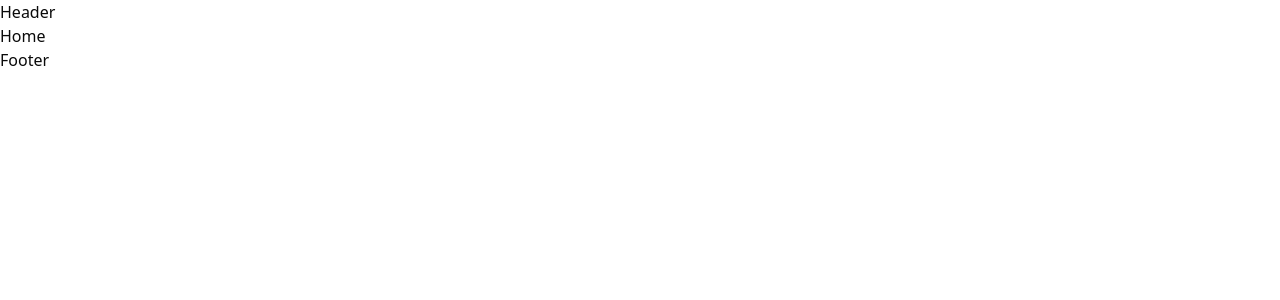
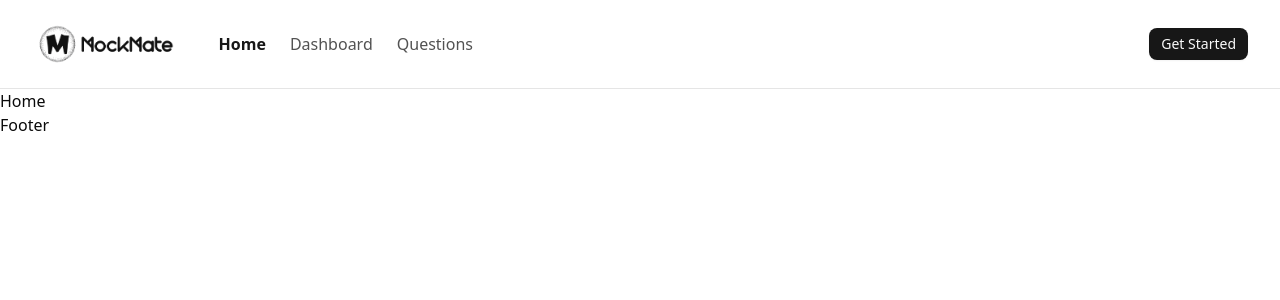
Before and after one commit to serenasunyu/AI-Mock-Interview, a React (Vite) app: page / in a window 1280 px wide. Shown: the top 300 px of the page. Built offline with nearby package versions, Linux system fonts and the light colour scheme; no server answers.

Commit message:
complete header

```diff
--- a/package.json
+++ b/package.json
@@ -11,6 +11,7 @@
   },
   "dependencies": {
     "@clerk/clerk-react": "^5.24.1",
+    "@radix-ui/react-dialog": "^1.1.6",
     "@radix-ui/react-slot": "^1.1.2",
     "@tailwindcss/vite": "^4.0.10",
     "class-variance-authority": "^0.7.1",
--- a/src/components/Header.tsx
+++ b/src/components/Header.tsx
@@ -1,8 +1,53 @@
+import { cn } from "@/lib/utils";
+import { useAuth } from "@clerk/clerk-react";
+import Container from "./Container";
+import LogoContainer from "./LogoContainer";
+import NavigationRoutes from "./NavigationRoutes";
+import { NavLink } from "react-router-dom";
+import ProfileContainer from "./ProfileContainer";
+import ToggleContainer from "./ToggleContainer";
 
 const Header = () => {
+  const { userId } = useAuth();
+
   return (
-    <div>Header</div>
-  )
-}
+    <div
+      className={cn("w-full border-b duration-150 transition-all ease-in-out")}
+    >
+      <Container>
+        <div className="flex items-center gap-4 w-full">
+          {/* logo section */}
+          <LogoContainer />
+
+          {/* navigation section */}
+          <nav className="hidden md:flex items-center gap-3"></nav>
+          <NavigationRoutes />
+
+          {userId && (
+            <NavLink
+              to="generate"
+              className={({ isActive }) =>
+                cn("text-base text-neutral-600", isActive && "text-neutral-900 font-semibold")
+              }
+            >
+              Take an interview
+            </NavLink>
+          )}
+
+          {/* profile section */}
+          <div className="ml-auto flex items-center gap-6">
+            {/* profile */}
+            <ProfileContainer />
+
+            {/* toggle */}
+            <ToggleContainer />
+
+          </div>
+
+        </div>
+      </Container>
+    </div>
+  );
+};
 
 export default Header;
--- /dev/null
+++ b/src/components/LogoContainer.tsx
@@ -0,0 +1,15 @@
+import { Link } from "react-router-dom";
+
+const LogoContainer = () => {
+  return (
+    <Link to="/">
+      <img
+        src="/src/assets/img/logo.png"
+        alt="logo"
+        className="w-full h-14 object-contain"
+      />
+    </Link>
+  );
+};
+
+export default LogoContainer;
--- /dev/null
+++ b/src/components/NavigationRoutes.tsx
@@ -0,0 +1,31 @@
+import { cn } from "@/lib/utils";
+import MainRoutes from "./ui/helpers";
+import { NavLink } from "react-router-dom";
+
+interface NavigationRoutesProps {
+    isMobile?:boolean;
+}
+const NavigationRoutes = ({isMobile = false} : NavigationRoutesProps) => {
+
+  return (
+    <ul
+        className={cn("flex items-center gap-6",
+        isMobile && "items-start flex-col gap-8")}>
+        {MainRoutes.map((route) => (
+            <NavLink
+                key={route.href}
+                to={route.href}
+                className={({isActive}) => cn(
+                    "text-base text-neutral-600",
+                    isActive && "text-neutral-900 font-semibold"
+                )}
+            >
+                {route.label}
+            </NavLink>
+        ))}
+
+    </ul>
+  );
+};
+
+export default NavigationRoutes;
--- /dev/null
+++ b/src/components/ProfileContainer.tsx
@@ -0,0 +1,32 @@
+import { useAuth, UserButton } from "@clerk/clerk-react";
+import { Loader } from "lucide-react";
+import { Link } from "react-router-dom";
+import { Button } from "./ui/button";
+
+
+const ProfileContainer = () => {
+    const {isSignedIn, isLoaded} = useAuth();
+
+    if (!isLoaded) {
+        return (
+            <div className="flex items-center">
+                <Loader className="min-w-4 min-h-4 animate-spin text-emerald-500" />
+            </div>
+        );
+    }
+
+  return (
+    <div className="flex items-center gap-6">
+        {isSignedIn ? (
+            <UserButton />
+        ) : (
+            <Link to="/signin">
+                <Button size="sm">Get Started</Button>
+            </Link>
+        )}
+
+    </div>
+  )
+}
+
+export default ProfileContainer;
--- /dev/null
+++ b/src/components/ToggleContainer.tsx
@@ -0,0 +1,50 @@
+import { useAuth } from "@clerk/clerk-react";
+import {
+    Sheet,
+    SheetContent,
+    SheetHeader,
+    SheetTitle,
+    SheetTrigger,
+  } from "@/components/ui/sheet";
+import { Menu } from "lucide-react";
+import NavigationRoutes from "./NavigationRoutes";
+import { NavLink } from "react-router-dom";
+import { cn } from "@/lib/utils";
+
+
+
+
+const ToggleContainer = () => {
+    const {userId} = useAuth();
+
+  return (
+    <Sheet>
+        <SheetTrigger className="blcok md:hidden">
+            <Menu />
+        </SheetTrigger>
+        <SheetContent>
+            <SheetHeader>
+                <SheetTitle />
+            </SheetHeader>
+
+            <nav className="gap-6 flex flex-col items-center">
+                <NavigationRoutes isMobile />
+                {
+                    userId && (
+                        <NavLink
+                        to="/generate"
+                        className={({isActive}) => cn(
+                            "text-base text-neutral-600",
+                            isActive && "text-neutral-900 font-semibold"
+                        )}>
+                            Take an interview
+                        </NavLink>
+                    )
+                }
+            </nav>
+        </SheetContent>
+    </Sheet>
+  )
+}
+
+export default ToggleContainer
--- /dev/null
+++ b/src/components/ui/helpers.ts
@@ -0,0 +1,16 @@
+const MainRoutes = [
+    {
+    label: "Home",
+    href: "/",
+    },
+    {
+    label: "Dashboard",
+    href: "/dashboard",
+    },
+    {
+    label: "Questions",
+    href: "/questions",
+    },
+];
+
+export default MainRoutes;
--- /dev/null
+++ b/src/components/ui/sheet.tsx
@@ -0,0 +1,137 @@
+import * as React from "react"
+import * as SheetPrimitive from "@radix-ui/react-dialog"
+import { XIcon } from "lucide-react"
+
+import { cn } from "@/lib/utils"
+
+function Sheet({ ...props }: React.ComponentProps<typeof SheetPrimitive.Root>) {
+  return <SheetPrimitive.Root data-slot="sheet" {...props} />
+}
+
+function SheetTrigger({
+  ...props
+}: React.ComponentProps<typeof SheetPrimitive.Trigger>) {
+  return <SheetPrimitive.Trigger data-slot="sheet-trigger" {...props} />
+}
+
+function SheetClose({
+  ...props
+}: React.ComponentProps<typeof SheetPrimitive.Close>) {
+  return <SheetPrimitive.Close data-slot="sheet-close" {...props} />
+}
+
+function SheetPortal({
+  ...props
+}: React.ComponentProps<typeof SheetPrimitive.Portal>) {
+  return <SheetPrimitive.Portal data-slot="sheet-portal" {...props} />
+}
+
+function SheetOverlay({
+  className,
+  ...props
+}: React.ComponentProps<typeof SheetPrimitive.Overlay>) {
+  return (
+    <SheetPrimitive.Overlay
+      data-slot="sheet-overlay"
+      className={cn(
+        "data-[state=open]:animate-in data-[state=closed]:animate-out data-[state=closed]:fade-out-0 data-[state=open]:fade-in-0 fixed inset-0 z-50 bg-black/80",
+        className
+      )}
+      {...props}
+    />
+  )
+}
+
+function SheetContent({
+  className,
+  children,
+  side = "right",
+  ...props
+}: React.ComponentProps<typeof SheetPrimitive.Content> & {
+  side?: "top" | "right" | "bottom" | "left"
+}) {
+  return (
+    <SheetPortal>
+      <SheetOverlay />
+      <SheetPrimitive.Content
+        data-slot="sheet-content"
+        className={cn(
+          "bg-background data-[state=open]:animate-in data-[state=closed]:animate-out fixed z-50 flex flex-col gap-4 shadow-lg transition ease-in-out data-[state=closed]:duration-300 data-[state=open]:duration-500",
+          side === "right" &&
+            "data-[state=closed]:slide-out-to-right data-[state=open]:slide-in-from-right inset-y-0 right-0 h-full w-3/4 border-l sm:max-w-sm",
+          side === "left" &&
+            "data-[state=closed]:slide-out-to-left data-[state=open]:slide-in-from-left inset-y-0 left-0 h-full w-3/4 border-r sm:max-w-sm",
+          side === "top" &&
+            "data-[state=closed]:slide-out-to-top data-[state=open]:slide-in-from-top inset-x-0 top-0 h-auto border-b",
+          side === "bottom" &&
+            "data-[state=closed]:slide-out-to-bottom data-[state=open]:slide-in-from-bottom inset-x-0 bottom-0 h-auto border-t",
+          className
+        )}
+        {...props}
+      >
+        {children}
+        <SheetPrimitive.Close className="ring-offset-background focus:ring-ring data-[state=open]:bg-secondary absolute top-4 right-4 rounded-xs opacity-70 transition-opacity hover:opacity-100 focus:ring-2 focus:ring-offset-2 focus:outline-hidden disabled:pointer-events-none">
+          <XIcon className="size-4" />
+          <span className="sr-only">Close</span>
+        </SheetPrimitive.Close>
+      </SheetPrimitive.Content>
+    </SheetPortal>
+  )
+}
+
+function SheetHeader({ className, ...props }: React.ComponentProps<"div">) {
+  return (
+    <div
+      data-slot="sheet-header"
+      className={cn("flex flex-col gap-1.5 p-4", className)}
+      {...props}
+    />
+  )
+}
+
+function SheetFooter({ className, ...props }: React.ComponentProps<"div">) {
+  return (
+    <div
+      data-slot="sheet-footer"
+      className={cn("mt-auto flex flex-col gap-2 p-4", className)}
+      {...props}
+    />
+  )
+}
+
+function SheetTitle({
+  className,
+  ...props
+}: React.ComponentProps<typeof SheetPrimitive.Title>) {
+  return (
+    <SheetPrimitive.Title
+      data-slot="sheet-title"
+      className={cn("text-foreground font-semibold", className)}
+      {...props}
+    />
+  )
+}
+
+function SheetDescription({
+  className,
+  ...props
+}: React.ComponentProps<typeof SheetPrimitive.Description>) {
+  return (
+    <SheetPrimitive.Description
+      data-slot="sheet-description"
+      className={cn("text-muted-foreground text-sm", className)}
+      {...props}
+    />
+  )
+}
+
+export {
+  Sheet,
+  SheetTrigger,
+  SheetClose,
+  SheetContent,
+  SheetHeader,
+  SheetFooter,
+  SheetTitle,
+  SheetDescription,
+}
```
Also changed, not shown: src/assets/img/logo.png (added), 1 other file (tests, documents, lock files or other folders).
